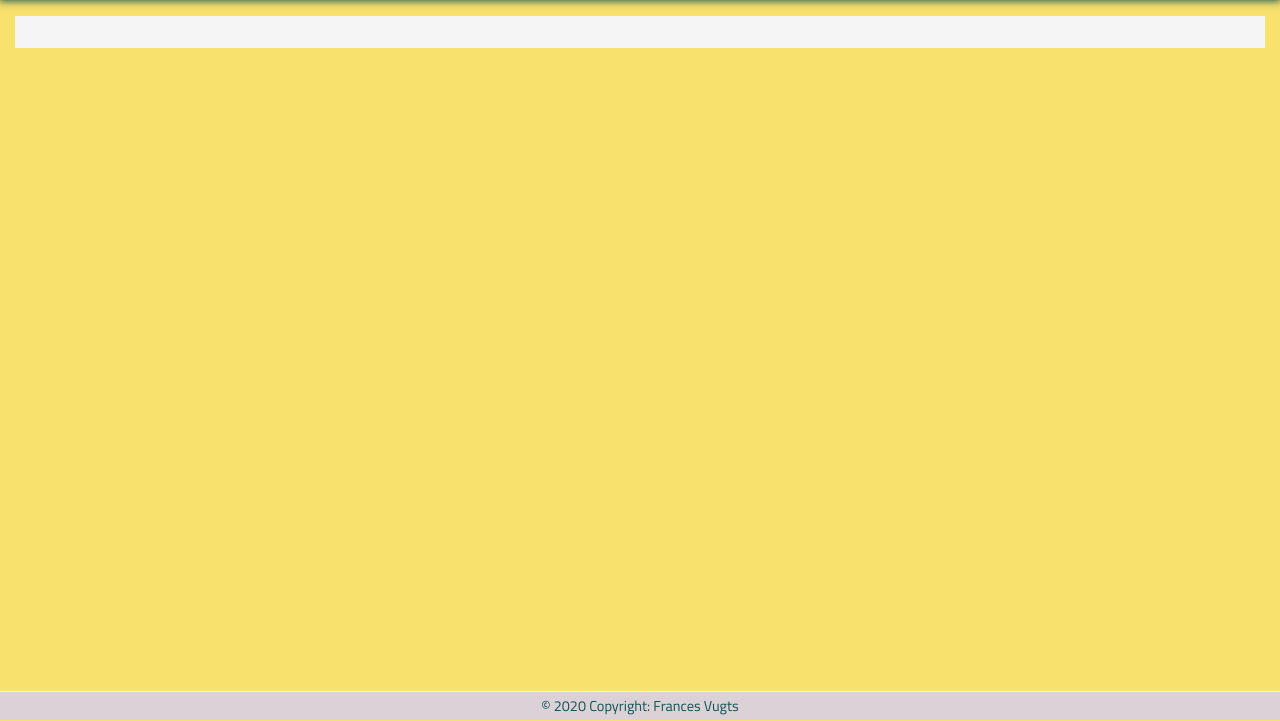
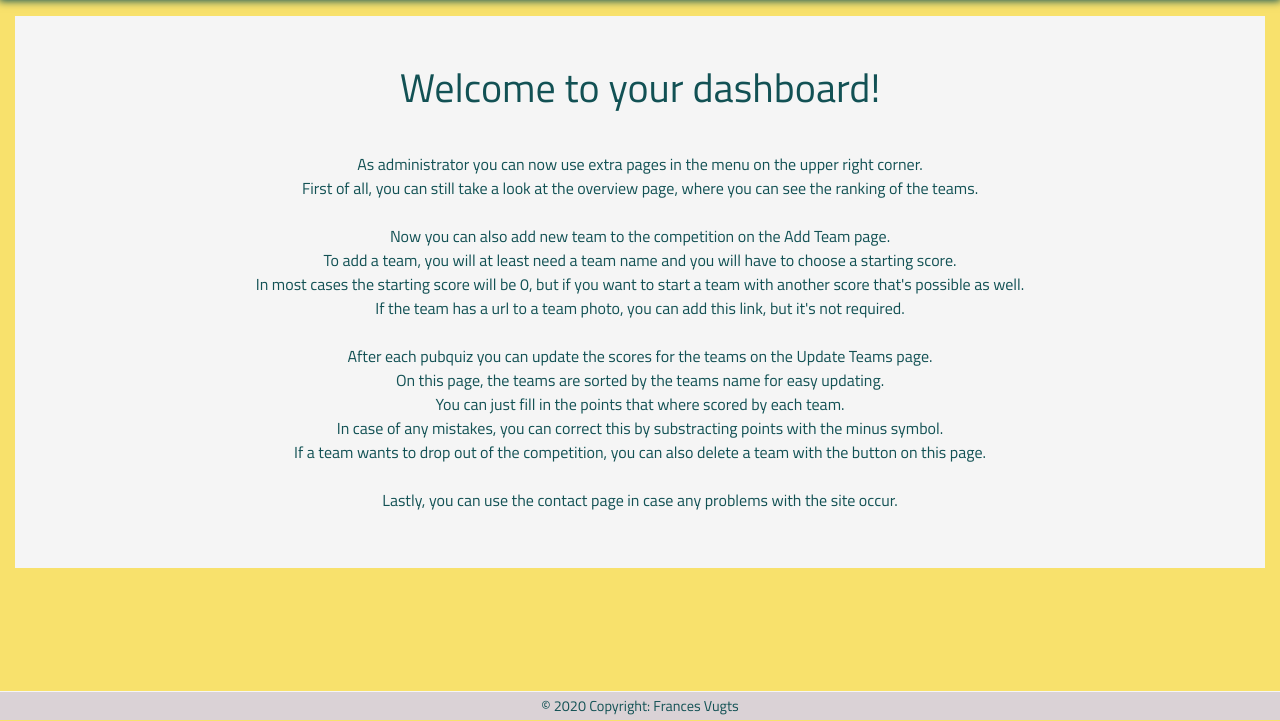
Before and after one commit to Code-Institute-Submissions/PubScore, a Flask app: page /dashboard in a window 1280 px wide. Shown: the part 80-801 px from the top of the page. Run offline with Flask 2, Linux system fonts and the light colour scheme; some libraries are stand-ins or nearby versions.

Commit message:
Add info on the dashboard page

```diff
--- a/app.py
+++ b/app.py
@@ -51,14 +51,14 @@ def index():
 
 # Login for admin
 @app.route("/login")
-@oidc.require_login
+# @oidc.require_login
 def login():
     return redirect(url_for(".dashboard"))
 
 
 # Dashboard after login for some explanation
 @app.route("/dashboard")
-@oidc.require_login
+# @oidc.require_login
 def dashboard():
     return render_template("dashboard.html")
 
@@ -78,7 +78,7 @@ def overview():
 # From here the admin can delete teams from the competition
 # Sorted by teamname for easy updating
 @app.route("/updateteams")
-@oidc.require_login
+# @oidc.require_login
 def updateteams():
     sorted_teamname = mongo.db.competitors.find().sort('team_name', 1)
     return render_template("updateteams.html",
@@ -114,7 +114,7 @@ def deleteteam(comp_id):
 
 # Add a team by using a form
 @app.route("/addteam")
-@oidc.require_login
+# @oidc.require_login
 def addteam():
     return render_template("addteam.html")
 
@@ -141,7 +141,7 @@ def insertteam():
 
 # Contact page in case of any problems
 @app.route("/contact")
-@oidc.require_login
+# @oidc.require_login
 def contact():
     return render_template("contact.html")
 
--- a/templates/base.html
+++ b/templates/base.html
@@ -43,10 +43,10 @@
                         <a href="{{ url_for('overview') }}" class="nav-link {% if request.path == url_for('overview') %} active {% endif %}">Overview</a>
                     </li>
                     <li class="nav-item">
-                        <a href="{{ url_for('updateteams') }}" class="nav-link {% if request.path == url_for('updateteams') %} active {% endif %}">Update Teams</a>
+                        <a href="{{ url_for('addteam') }}" class="nav-link {% if request.path == url_for('addteam') %} active {% endif %}">Add Team</a>
                     </li>
                     <li class="nav-item">
-                        <a href="{{ url_for('addteam') }}" class="nav-link {% if request.path == url_for('addteam') %} active {% endif %}">Add Team</a>
+                        <a href="{{ url_for('updateteams') }}" class="nav-link {% if request.path == url_for('updateteams') %} active {% endif %}">Update Teams</a>
                     </li>
                     <li class="nav-item">
                         <a href="{{ url_for('contact') }}" class="nav-link {% if request.path == url_for('contact') %} active {% endif %}">Contact</a>
--- a/templates/dashboard.html
+++ b/templates/dashboard.html
@@ -1,9 +1,30 @@
 {% extends 'base.html' %}
 {% block content %}
-<div class="row page">
-    <div class="col-12 content">
-        <!-- Information for the visitors of PubScore -->
-
-    <div>
-</div>
+    <div class="row page">
+        <div class="col-12 content">
+            <!-- Information for the administrator -->
+            <div class="title-text">
+                <h1>Welcome to your dashboard!</h1>
+            </div>
+            <div class="text">
+                <p>
+                    As administrator you can now use extra pages in the menu on the upper right corner.<br>
+                    First of all, you can still take a look at the overview page, where you can see the ranking of the teams.<br>
+                    <br>
+                    Now you can also add new team to the competition on the Add Team page.<br>
+                    To add a team, you will at least need a team name and you will have to choose a starting score.<br>
+                    In most cases the starting score will be 0, but if you want to start a team with another score that's possible as well.<br>
+                    If the team has a url to a team photo, you can add this link, but it's not required.<br>
+                    <br>
+                    After each pubquiz you can update the scores for the teams on the Update Teams page.<br>
+                    On this page, the teams are sorted by the teams name for easy updating.<br>
+                    You can just fill in the points that where scored by each team.<br>
+                    In case of any mistakes, you can correct this by substracting points with the minus symbol.<br>
+                    If a team wants to drop out of the competition, you can also delete a team with the button on this page.<br>
+                    <br>
+                    Lastly, you can use the contact page in case any problems with the site occur.
+                </p>
+            </div>
+        <div>
+    </div>
 {% endblock %}
```
Also changed, not shown: templates/index.html (indentation only).
